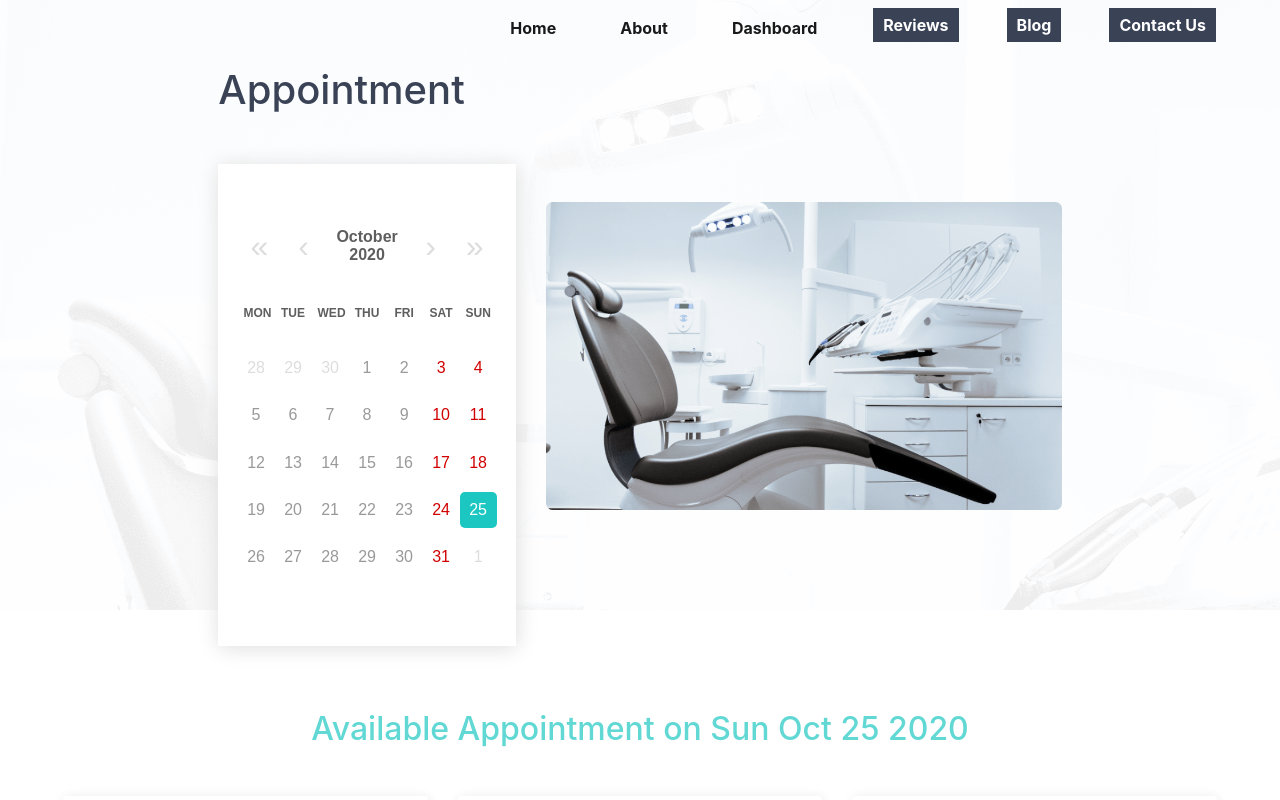
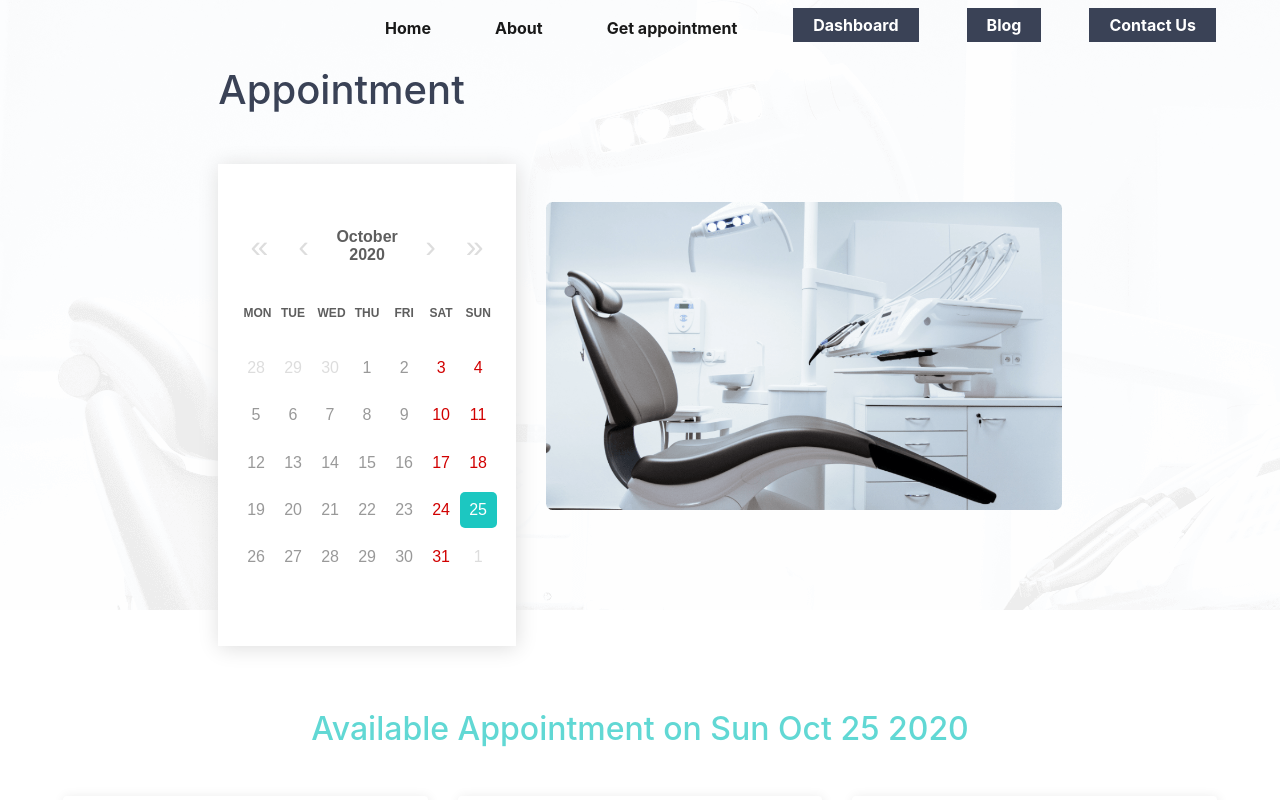
Before and after one commit to mainul-islam-faruqi/Doctors-Portal-Client-Site, a React (Create React App) app: page /appointment in a window 1280 px wide. Shown: the top 800 px of the page. Built offline with nearby package versions, Linux system fonts and the light colour scheme.

Commit message:
calendar design

```diff
--- a/src/components/Appointment/AppointmentHeader/AppointmentHeader.css
+++ b/src/components/Appointment/AppointmentHeader/AppointmentHeader.css
@@ -4,7 +4,7 @@
     padding: 2.5rem 1.2rem;
     display: flex;
     justify-content: center;
-    /* width: 26rem; */
+    max-width: 26rem;
 }
 
 .react-calendar{
--- a/src/components/Dashboard/DashboardAppointment/DashboardAppointment.js
+++ b/src/components/Dashboard/DashboardAppointment/DashboardAppointment.js
@@ -39,10 +39,10 @@ const DashboardAppointment = () => {
                 </div>
                 <div className="col-md-10 dashboard-container">
                 <div className="header"> <h3> Appointments </h3> </div>
-                    <div className="row">
+                    <div className="row d-flex justify-content-center ">
 
-                        <div className="col-md-6">
-                            <div className="react-calendar-custom">
+                        <div className=" col col-sm-12 col-md-6 col-lg-5 col-xl-5 ">
+                            <div className="react-calendar-custom ">
                                 <Calendar
                                     onChange={handleDateChange}
                                     value={selectedDate}
--- a/src/components/Shared/Navbar/Navbar.js
+++ b/src/components/Shared/Navbar/Navbar.js
@@ -19,17 +19,17 @@ const Navbar = () => {
                         <Link className="nav-link mr-5 font-weight-bold" to="#">About</Link>
                     </li>
                     <li className="nav-item active">
-                        <Link className="nav-link mr-5 font-weight-bold" to="/dashboard"> Dashboard </Link>
+                        <Link className="nav-link mr-5 font-weight-bold" to="/appointment"> Get appointment </Link>
                     </li>
 
                     <li className="nav-item">
-                        <Link className={`nav-link mr-5 font-weight-bold ${window.location.pathname === '/appointment'? 'text-white': "text-white"}`}  style={{backgroundColor: " #3a4256 ", padding: "5px 10px"}} to="#">Reviews</Link>
+                        <Link className={`nav-link mr-5 font-weight-bold ${window.location.pathname === '/appointment'? 'text-white': "text-white"}`}  style={{backgroundColor: " #3a4256 ", padding: "5px 20px"}} to="/dashboard"> Dashboard </Link>
                     </li>
                     <li className="nav-item">
-                        <Link className={`nav-link mr-5 font-weight-bold ${window.location.pathname === '/appointment'? 'text-white': "text-white"}`} style={{backgroundColor: " #3a4256 ", padding: "5px 10px"}} to="#">Blog</Link>
+                        <Link className={`nav-link mr-5 font-weight-bold ${window.location.pathname === '/appointment'? 'text-white': "text-white"}`} style={{backgroundColor: " #3a4256 ", padding: "5px 20px"}} to="#">Blog</Link>
                     </li>
                     <li className="nav-item">
-                        <Link className={`nav-link mr-5 font-weight-bold ${window.location.pathname === '/appointment'? 'text-white': "text-white"}`} style={{backgroundColor: " #3a4256 ", padding: "5px 10px"}} to="#">Contact Us</Link>
+                        <Link className={`nav-link mr-5 font-weight-bold ${window.location.pathname === '/appointment'? 'text-white': "text-white"}`} style={{backgroundColor: " #3a4256 ", padding: "5px 20px"}} to="#">Contact Us</Link>
                     </li>
 
 
```
